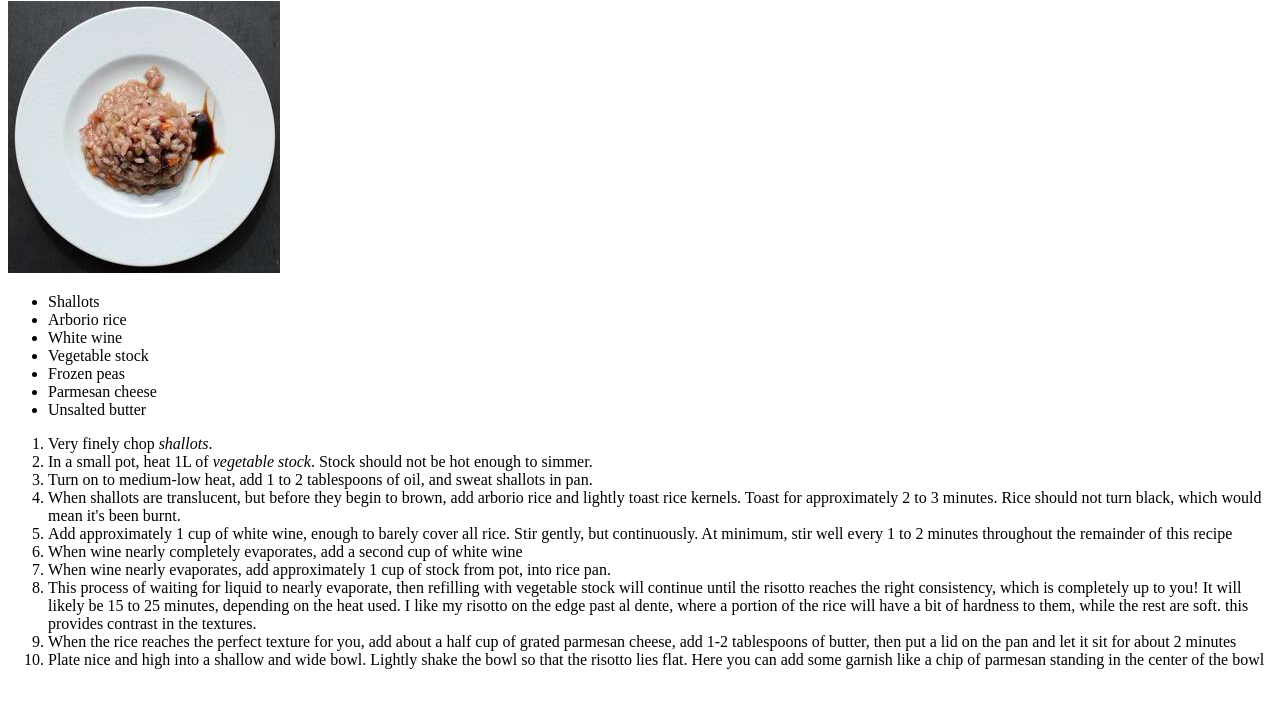
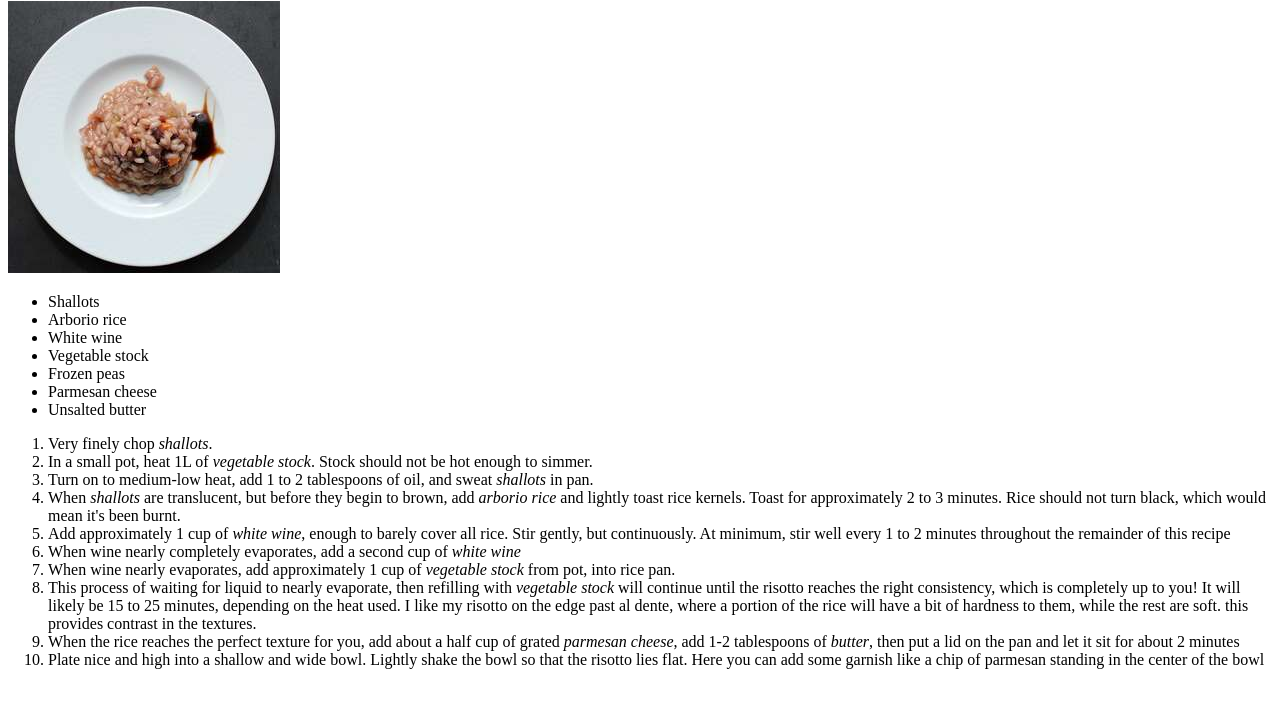
Before and after one commit to swilkins19/odin-recipes, a plain HTML site: page recipes/risotto.html in a window 1280 px wide. Shown: the part 79-786 px from the top of the page. Drawn offline with Linux system fonts and the light colour scheme.

Commit message:
Emphasize when ingredients are used in directions in risotto.html

```diff
--- a/recipes/risotto.html
+++ b/recipes/risotto.html
@@ -23,13 +23,13 @@
         <ol>
             <li>Very finely chop <em>shallots</em>.</li>
             <li>In a small pot, heat 1L of <em>vegetable stock</em>. Stock should not be hot enough to simmer.</li>
-            <li>Turn on to medium-low heat, add 1 to 2 tablespoons of oil, and sweat shallots in pan.</li>
-            <li>When shallots are translucent, but before they begin to brown, add arborio rice and lightly toast rice kernels. Toast for approximately 2 to 3 minutes. Rice should not turn black, which would mean it's been burnt.</li>
-            <li>Add approximately 1 cup of white wine, enough to barely cover all rice. Stir gently, but continuously. At minimum, stir well every 1 to 2 minutes throughout the remainder of this recipe</li>
-            <li>When wine nearly completely evaporates, add a second cup of white wine</li>
-            <li>When wine nearly evaporates, add approximately 1 cup of stock from pot, into rice pan.</li>
-            <li>This process of waiting for liquid to nearly evaporate, then refilling with vegetable stock will continue until the risotto reaches the right consistency, which is completely up to you! It will likely be 15 to 25 minutes, depending on the heat used. I like my risotto on the edge past al dente, where a portion of the rice will have a bit of hardness to them, while the rest are soft. this provides contrast in the textures.</li>
-            <li>When the rice reaches the perfect texture for you, add about a half cup of grated parmesan cheese, add 1-2 tablespoons of butter, then put a lid on the pan and let it sit for about 2 minutes</li>
+            <li>Turn on to medium-low heat, add 1 to 2 tablespoons of oil, and sweat <em>shallots</em> in pan.</li>
+            <li>When <em>shallots</em> are translucent, but before they begin to brown, add <em>arborio rice</em> and lightly toast rice kernels. Toast for approximately 2 to 3 minutes. Rice should not turn black, which would mean it's been burnt.</li>
+            <li>Add approximately 1 cup of <em>white wine</em>, enough to barely cover all rice. Stir gently, but continuously. At minimum, stir well every 1 to 2 minutes throughout the remainder of this recipe</li>
+            <li>When wine nearly completely evaporates, add a second cup of <em>white wine</em></li>
+            <li>When wine nearly evaporates, add approximately 1 cup of <em>vegetable stock</em> from pot, into rice pan.</li>
+            <li>This process of waiting for liquid to nearly evaporate, then refilling with <em>vegetable stock</em> will continue until the risotto reaches the right consistency, which is completely up to you! It will likely be 15 to 25 minutes, depending on the heat used. I like my risotto on the edge past al dente, where a portion of the rice will have a bit of hardness to them, while the rest are soft. this provides contrast in the textures.</li>
+            <li>When the rice reaches the perfect texture for you, add about a half cup of grated <em>parmesan cheese</em>, add 1-2 tablespoons of <em>butter</em>, then put a lid on the pan and let it sit for about 2 minutes</li>
             <li>Plate nice and high into a shallow and wide bowl. Lightly shake the bowl so that the risotto lies flat. Here you can add some garnish like a chip of parmesan standing in the center of the bowl</li>
         </ol>
     </body>
```
